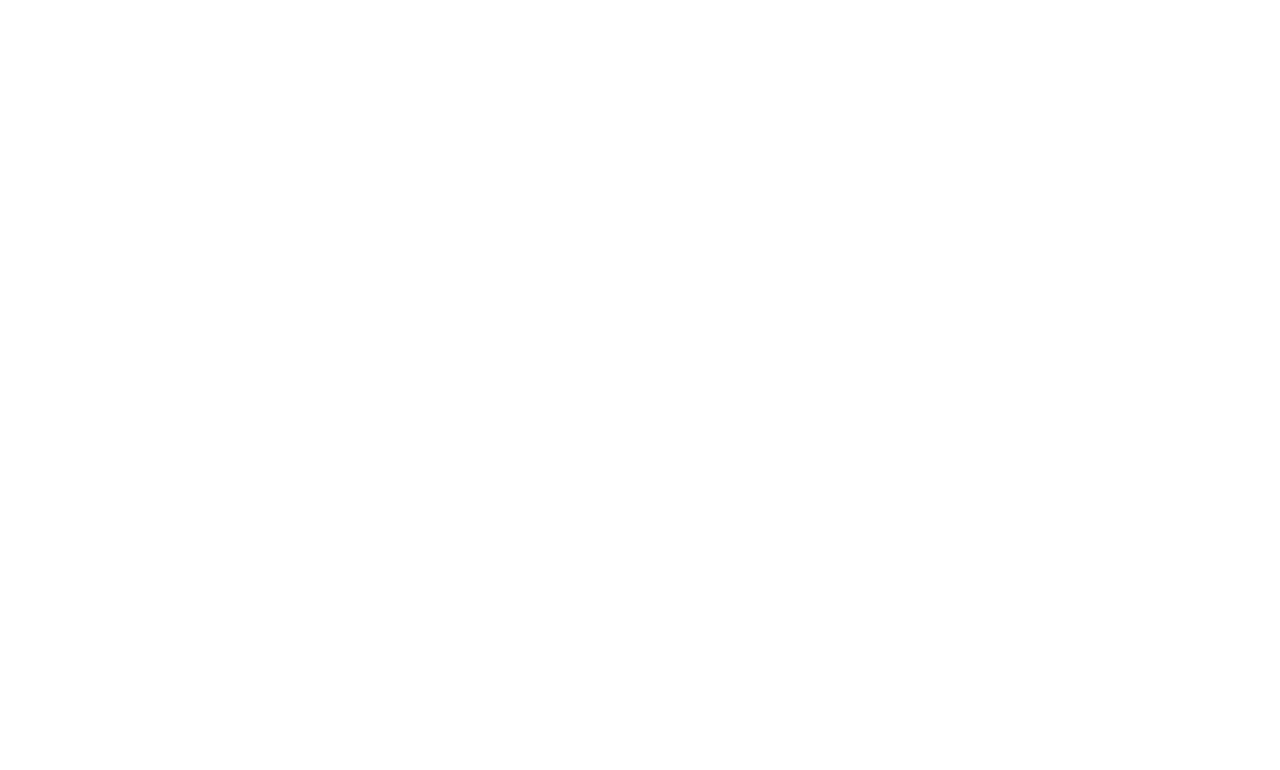
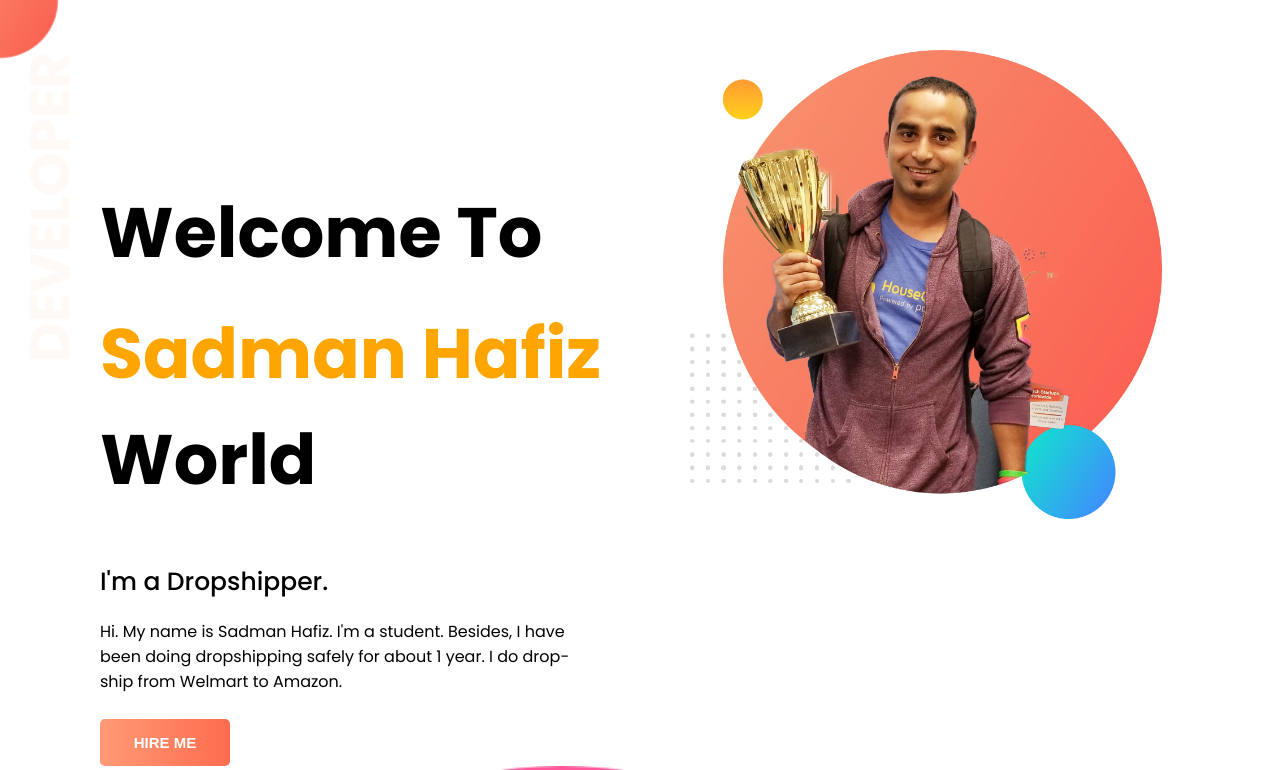
Before and after one commit to sadmanH2050/webProtfolio, a plain HTML site: page index.html in a window 1280 px wide. Shown: the top 770 px of the page. Drawn offline with Linux system fonts and the light colour scheme.

Commit message:
15 January with sujon vai

```diff
--- a/index.html
+++ b/index.html
@@ -4,10 +4,32 @@
      <meta charset="UTF-8">
      <meta http-equiv="X-UA-Compatible" content="IE=edge">
      <meta name="viewport" content="width=device-width, initial-scale=1.0">
-     <title>webProtfolio</title>
+     <title>Sadman Hafiz</title>
      <link rel="stylesheet" href="style.css">
 </head>
 <body>
+     <section class="banner">
+          <div class="banner-content">
+               <h1 class="welcome">welcome to</h1>
+               <h1 class="name"><span>sadman hafiz</span> world</h1>
+               <h3>I'm a Dropshipper.</h3>
+               <p>Hi. My name is Sadman Hafiz. I'm a student. Besides, I have been doing dropshipping safely for about 1 year. I do drop-ship from Welmart to Amazon.</p>
+               <a href=""><button>hire me</button></a>
+          </div>
+          <div class="banner-image">
+               <img src="images/jhankar.png" alt="Sadman Hafiz Profile Image">
+          </div>
+     </section>
 
+     <section class="dream">
+          <div class="dream-image">
+               <img src="images/jhankar2.png">
+          </div>
+          <div class="dream content">
+               <h2>Dream Big</h2>
+               <h3>Become a Dropshipper.</h3>
+               <p>Hi. My name is Sadman Hafiz. I'm a student. Besides, I have been doing dropshipping safely for about 1 year. I do drop-ship from Welmart to Amazon.</p>
+          </div>
+     </section>
 </body>
 </html>
--- a/style.css
+++ b/style.css
@@ -0,0 +1,76 @@
+@import url('https://fonts.googleapis.com/css2?family=Poppins:wght@100;200;300;400;500;600;700;800;900&display=swap');
+* {
+     margin: 0;
+     padding: 0;
+     outline: none;
+}
+
+body {
+     font-family: 'Poppins', sans-serif;
+}
+
+.banner {
+     display: flex;
+     background: url('images/top-banner.png');
+     background-repeat: no-repeat;
+}
+.banner-content {
+     margin-top: 100px;
+     margin-left: 100px;
+     width: 50%;
+}
+.welcome {
+     margin-top: 80px;
+     font-size: 70px;
+     font-weight: 700;
+     text-transform: capitalize;
+     padding-bottom: 15px;
+}
+
+.name {
+     font-size: 70px;
+     font-weight: 700;
+     text-transform: capitalize;
+     padding-bottom: 50px;
+}
+.name span {
+     color: orange;
+}
+
+h3 {
+     font-size: 25px;
+     font-weight: 500;
+}
+
+p {
+     width: 80%;
+     margin-top: 18px;
+}
+
+button {
+     padding: 15px 15px;
+     width: 130px;
+     margin-top: 25px;
+     background: linear-gradient(to right, #FF9A75, #FF6C4F);
+     outline: none;
+     border: none;
+     border-radius: 5px;
+     color: white;
+     text-transform: uppercase;
+     font-size: 15px;
+     font-weight: 800;
+     text-decoration: none;
+     cursor: pointer;
+}
+button:hover {
+     background: #FFA330;
+}
+
+.banner-image {
+     width: 50%;
+     margin-top: 50px;
+}
+
+img {
+     width: 80%;
+}
```
Also changed, not shown: images/dream-bg.png (added), images/exp-bg.png (added), images/jhankar.png (added), images/jhankar2.png (added), images/top-banner.png (added).
